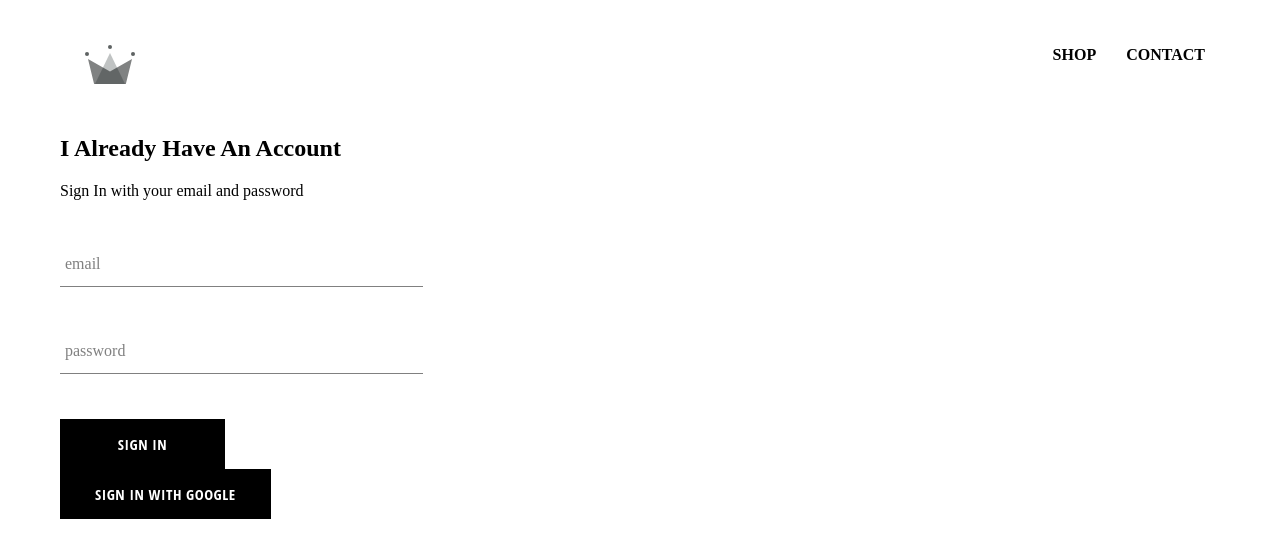
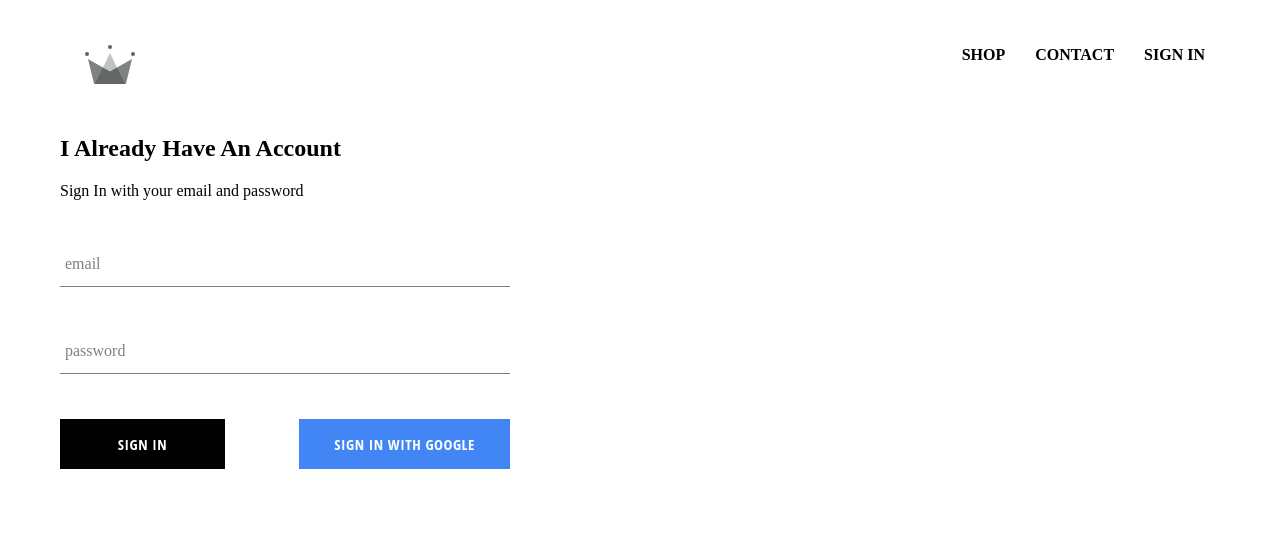
Before and after one commit to karthik-balasubramanyam15/Clothing-Store, a React (Create React App) app in the folder bk-clothing/: page /signin in a window 1280 px wide. Shown: the top 558 px of the page. Built offline with nearby package versions, Linux system fonts and the light colour scheme; no server answers; a web font is replaced by a local one.

Commit message:
Implemented Sign Out function and styled buttons

```diff
--- a/bk-clothing/src/App.css
+++ b/bk-clothing/src/App.css
@@ -8,3 +8,7 @@
     color: black;
     font-weight: bold;
 }
+
+* {
+    box-sizing: border-box;
+}
--- a/bk-clothing/src/App.js
+++ b/bk-clothing/src/App.js
@@ -35,7 +35,7 @@
     render() {
         return (
             <div>
-                <Header />
+                <Header currentUser={this.state.currentUser} />
                 <Switch>
                     <Route exact path='/' component={HomePage} />
                     <Route path='/shop' component={ShopPage} />
--- a/bk-clothing/src/components/custom-button/custom-button.compoment.jsx
+++ b/bk-clothing/src/components/custom-button/custom-button.compoment.jsx
@@ -2,8 +2,11 @@
 
 import './custom-button.styles.scss';
 
-const CustomButton = ({ children, ...otherProps }) => (
-    <button className='custom-button' {...otherProps}>
+const CustomButton = ({ children, isGoogleSignIn, ...otherProps }) => (
+    <button
+        className={`${isGoogleSignIn ? 'google-sign-in' : ''} custom-button`}
+        {...otherProps}
+    >
         {children}
     </button>
 );
--- a/bk-clothing/src/components/custom-button/custom-button.styles.scss
+++ b/bk-clothing/src/components/custom-button/custom-button.styles.scss
@@ -19,4 +19,14 @@
       color: black;
       border: 1px solid black;
     }
+
+    &.google-sign-in {
+      background-color: #4285f4;
+      color: white;
+
+      &:hover {
+        background-color: #357ae8;
+        border: none;
+      }
+    }
   }
--- a/bk-clothing/src/components/header/header.component.jsx
+++ b/bk-clothing/src/components/header/header.component.jsx
@@ -5,7 +5,9 @@
 
 import './header.styles.scss';
 
-const Header = () => (
+import { auth } from '../../firebase/firebase.utils';
+
+const Header = ({ currentUser }) => (
     <div className='header'>
         <Link to='/' className='logo-container'>
             <Logo className='logo' />
@@ -17,6 +19,16 @@
             <Link className='option' to='/shop'>
                 CONTACT
             </Link>
+            {
+                currentUser ?
+                    <div className='option' onClick={() => auth.signOut()}>
+                        SIGN OUT
+                </div>
+                    :
+                    <Link className='option' to='/signin'>
+                        SIGN IN
+                </Link>
+            }
         </div>
     </div>
 );
--- a/bk-clothing/src/components/header/header.styles.scss
+++ b/bk-clothing/src/components/header/header.styles.scss
@@ -20,6 +20,7 @@
 
       .option {
         padding: 10px 15px;
+        cursor: pointer;
       }
     }
   }
--- a/bk-clothing/src/components/sign-in/sign-in.component.jsx
+++ b/bk-clothing/src/components/sign-in/sign-in.component.jsx
@@ -55,11 +55,14 @@
                         required
                         label='password'
                         handleChange={this._handleChange} />
-
-                    <CustomButton type="submit">Sign In </CustomButton>
-                    <CustomButton onClick={signInWithGoogle}>
-                        Sign In With Google
-                    </CustomButton>
+                    <div className='buttons'>
+                        <CustomButton type="submit">
+                            Sign In
+                        </CustomButton>
+                        <CustomButton onClick={signInWithGoogle} isGoogleSignIn>
+                            Sign In With Google
+                        </CustomButton>
+                    </div>
                 </form>
             </div>
         )
--- a/bk-clothing/src/components/sign-in/sign-in.styles.scss
+++ b/bk-clothing/src/components/sign-in/sign-in.styles.scss
@@ -1,10 +1,15 @@
 .sign-in {
-    width: 30%;
+    width: 450px;
     display: flex;
     flex-direction: column;
 
     .title {
-        margin: 10;
+        margin: 10 0px;
+    }
+
+    .buttons {
+        display: flex;
+        justify-content: space-between;
     }
 
 }
```
